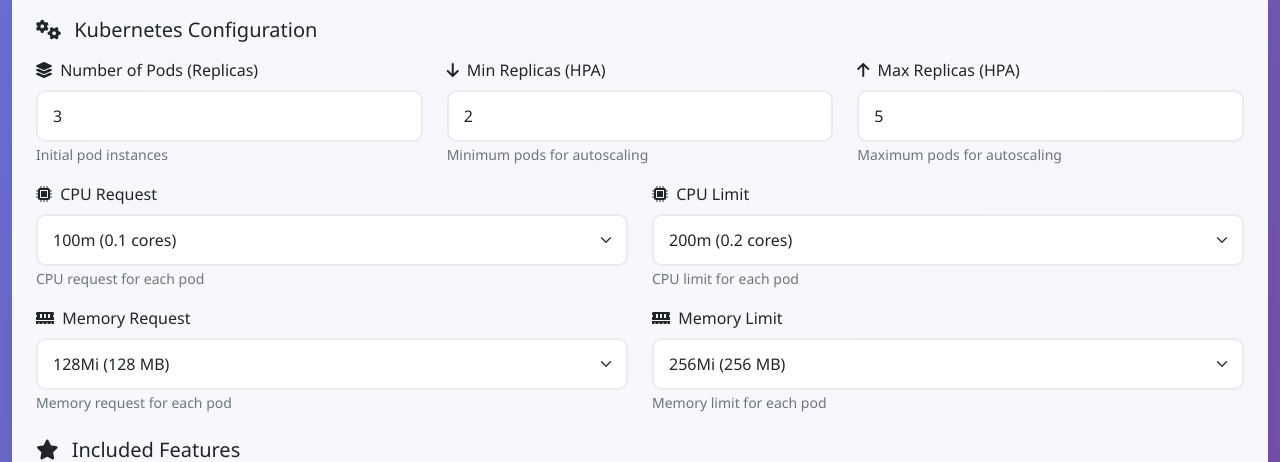
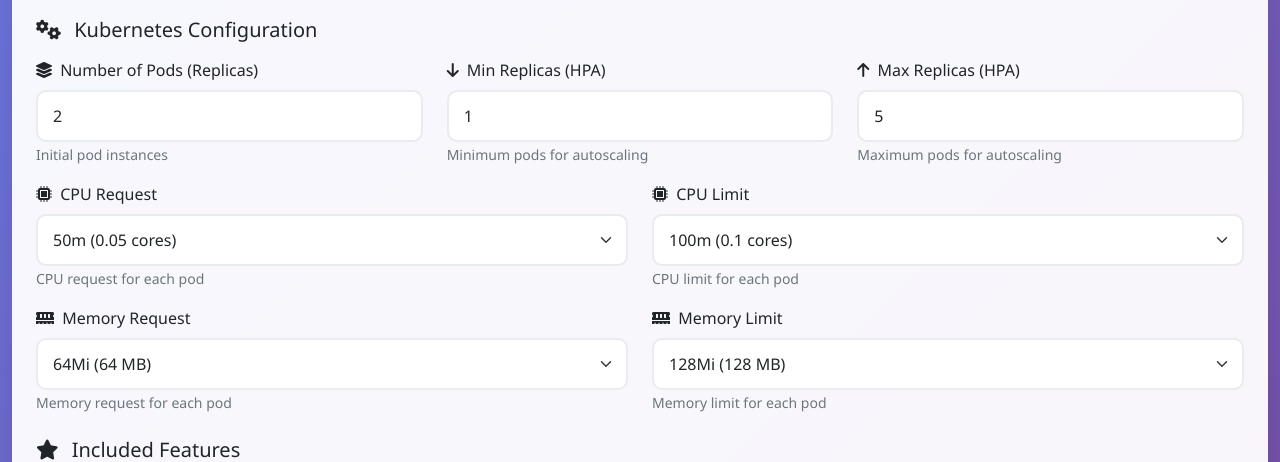
Before and after one commit to ductri09072004/auto-tool, a Flask app: page / in a window 1280 px wide. Shown: the part 643-1105 px from the top of the page. Run offline with Flask 3, Linux system fonts and the light colour scheme.

Commit message:
update UI

```diff
--- a/templates/index.html
+++ b/templates/index.html
@@ -211,7 +211,7 @@
                                             Number of Pods (Replicas)
                                         </label>
                                         <input type="number" class="form-control" id="replicas" name="replicas"
-                                               value="3" min="1" max="5">
+                                               value="2" min="1" max="5">
                                         <small class="text-muted">Initial pod instances</small>
                                     </div>
                                     <div class="col-md-4">
@@ -220,7 +220,7 @@
                                             Min Replicas (HPA)
                                         </label>
                                         <input type="number" class="form-control" id="min_replicas" name="min_replicas"
-                                               value="2" min="1" max="5">
+                                               value="1" min="1" max="5">
                                         <small class="text-muted">Minimum pods for autoscaling</small>
                                     </div>
                                     <div class="col-md-4">
@@ -242,8 +242,8 @@
                                             CPU Request
                                         </label>
                                         <select class="form-select" id="cpu_request" name="cpu_request">
-                                            <option value="50m">50m (0.05 cores)</option>
-                                            <option value="100m" selected>100m (0.1 cores)</option>
+                                            <option value="50m" selected>50m (0.05 cores)</option>
+                                            <option value="100m">100m (0.1 cores)</option>
                                             <option value="200m">200m (0.2 cores)</option>
                                             <option value="250m">250m (0.25 cores)</option>
                                             <option value="500m">500m (0.5 cores)</option>
@@ -258,8 +258,8 @@
                                             CPU Limit
                                         </label>
                                         <select class="form-select" id="cpu_limit" name="cpu_limit">
-                                            <option value="100m">100m (0.1 cores)</option>
-                                            <option value="200m" selected>200m (0.2 cores)</option>
+                                            <option value="100m" selected>100m (0.1 cores)</option>
+                                            <option value="200m">200m (0.2 cores)</option>
                                             <option value="500m">500m (0.5 cores)</option>
                                             <option value="750m">750m (0.75 cores)</option>
                                             <option value="1000m">1000m (1 core)</option>
@@ -278,8 +278,8 @@
                                             Memory Request
                                         </label>
                                         <select class="form-select" id="memory_request" name="memory_request">
-                                            <option value="64Mi">64Mi (64 MB)</option>
-                                            <option value="128Mi" selected>128Mi (128 MB)</option>
+                                            <option value="64Mi" selected>64Mi (64 MB)</option>
+                                            <option value="128Mi">128Mi (128 MB)</option>
                                             <option value="256Mi">256Mi (256 MB)</option>
                                             <option value="512Mi">512Mi (512 MB)</option>
                                             <option value="1Gi">1Gi (1 GB)</option>
@@ -293,8 +293,8 @@
                                             Memory Limit
                                         </label>
                                         <select class="form-select" id="memory_limit" name="memory_limit">
-                                            <option value="128Mi">128Mi (128 MB)</option>
-                                            <option value="256Mi" selected>256Mi (256 MB)</option>
+                                            <option value="128Mi" selected>128Mi (128 MB)</option>
+                                            <option value="256Mi">256Mi (256 MB)</option>
                                             <option value="512Mi">512Mi (512 MB)</option>
                                             <option value="1Gi">1Gi (1 GB)</option>
                                             <option value="2Gi">2Gi (2 GB)</option>
```
